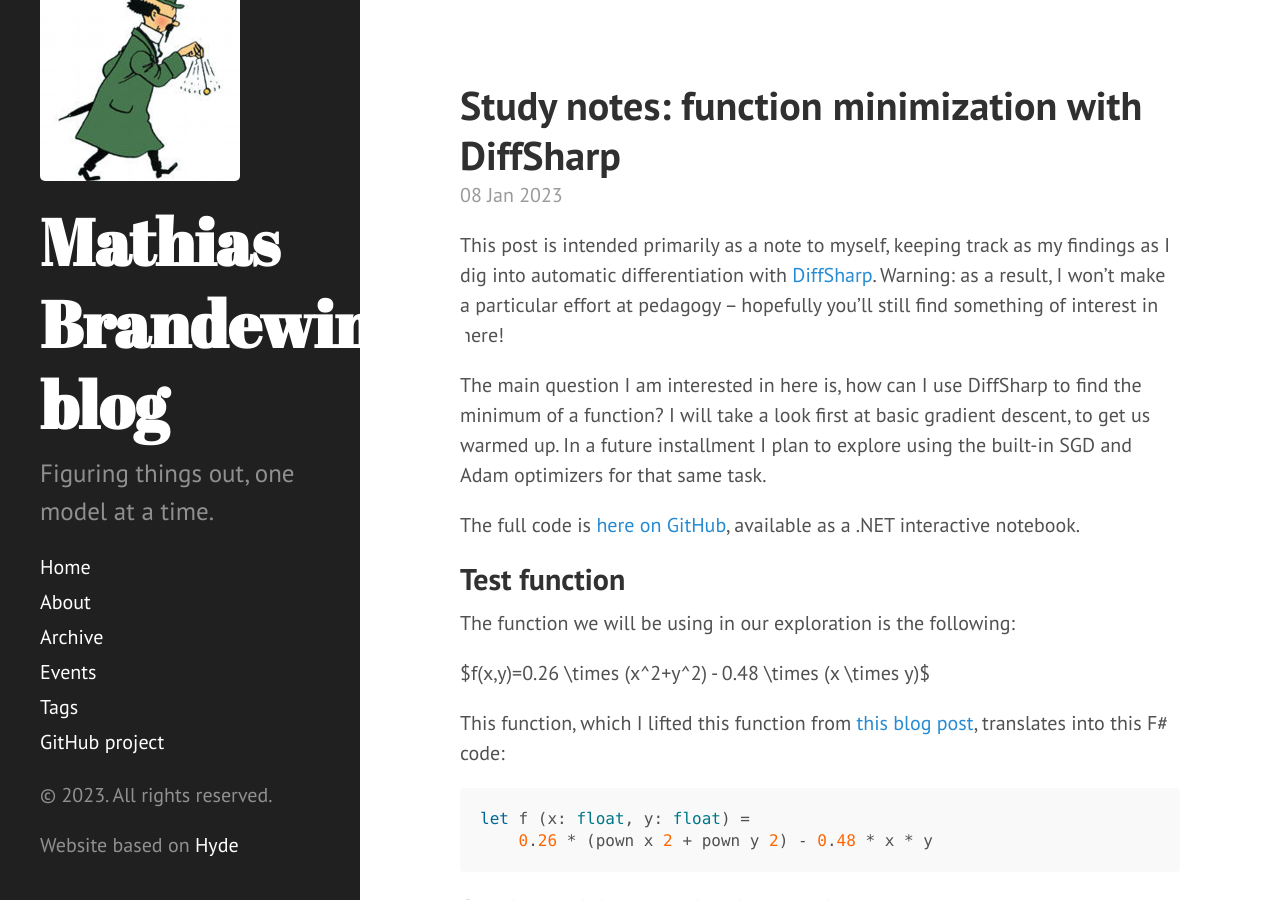
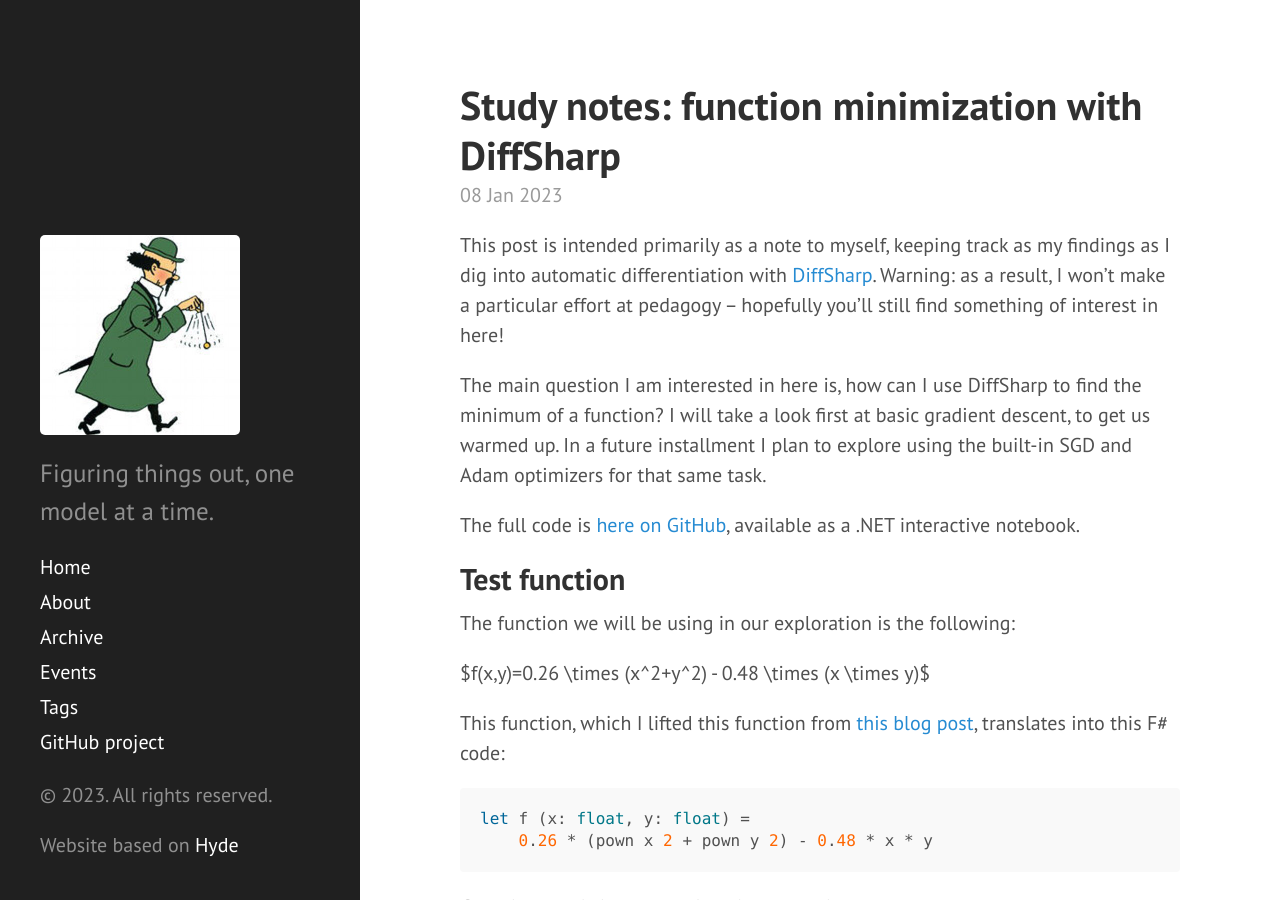
Before and after one commit to mathias-brandewinder/mathias-brandewinder.github.io, a Jekyll site: the page built from index.html, in a window 1280 px wide and 900 px high. Built offline with Jekyll 4.4.1, drawn with Linux system fonts in a browser that asks for light colours; the list of posts is cut into pages by our own code.

Commit message:
Update sidebar.html
Remove large title

```diff
--- a/_includes/sidebar.html
+++ b/_includes/sidebar.html
@@ -5,11 +5,11 @@
         <img src="https://brandewinder.com/public/TournesolPendule_400x400.jpg" alt="Tournesol" height="200" width="200">
       </a>
       <a rel="me" href="https://hachyderm.io/@brandewinder"></a>
-      <h1>
+      <!-- <h1>
         <a href="{{ site.baseurl }}">
           {{ site.title }}
         </a>
-      </h1>
+      </h1> -->
       <p class="lead">{{ site.tagline }}</p>
     </div>
 
```
